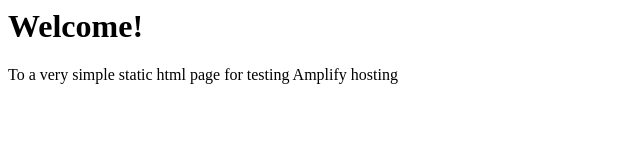
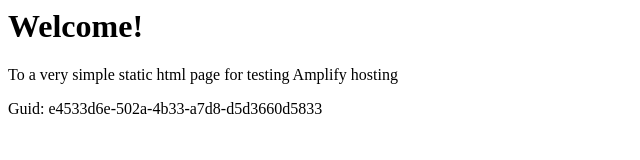
Before and after one commit to aws-aemilia-cdg/Github-PR-Commit-Integration-Test-DoNotTouch-v1-preprod-eu-west-3, a website: page src/index.html in a window 1280 px wide. Shown: the whole page, without its empty margins (0-640 px from the left). Drawn offline with Linux system fonts and the light colour scheme.

Commit message:
commit from integ tests

```diff
--- a/src/index.html
+++ b/src/index.html
@@ -1,3 +1,5 @@
+
+
 <html lang="en">
 
 <head>
@@ -10,6 +12,6 @@
 <body>
     <h1>Welcome!</h1>
     <p>To a very simple static html page for testing Amplify hosting</p>
-</body>
+    <p>Guid: e4533d6e-502a-4b33-a7d8-d5d3660d5833</p></body>
 
 </html>
```
